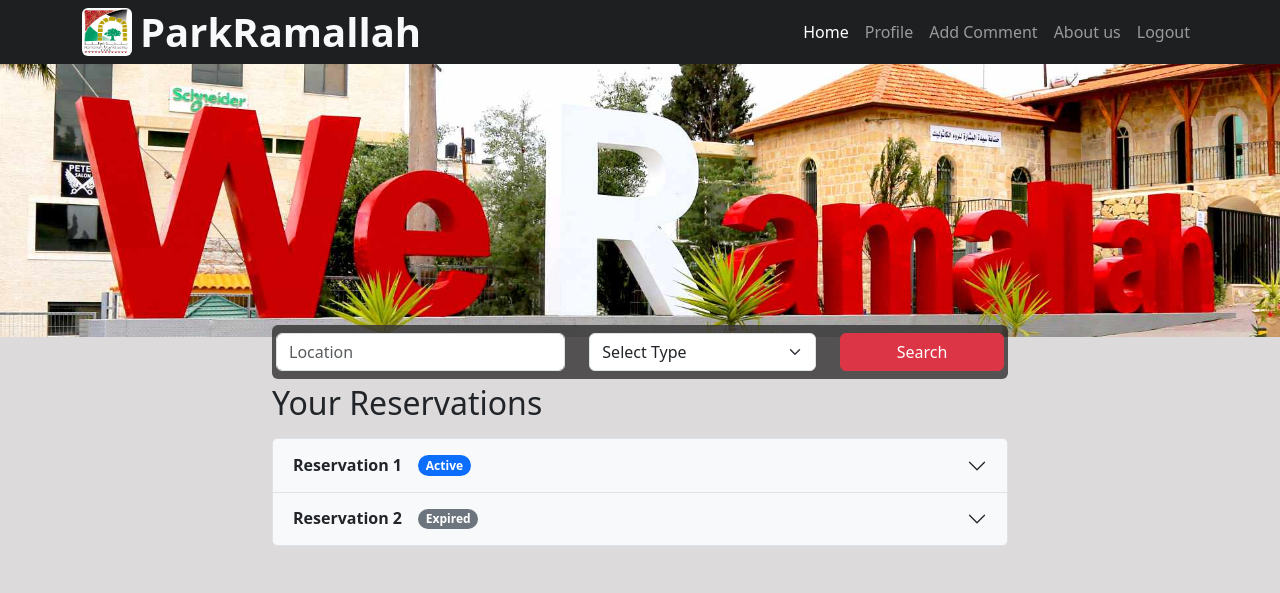
After one commit to Farhoud-Rand/ParkRamallah, a Django app: page /home in a window 1280 px wide. The commit adds this page. Shown: the top 593 px of the page. Run offline with Django 5.2, Linux system fonts and the light colour scheme.

Commit message:
Users: home page first version

```diff
--- /dev/null
+++ b/ParkRamallah/myapp/static/css/home.css
@@ -0,0 +1,39 @@
+body {
+    background-color: #dcdada;
+}
+
+.slidebar-nav ul li a {
+    font-size: 20px;
+    text-decoration: none;
+    display: block;
+    padding: 6px 10px;
+    transition: 0.5s;
+}
+
+.selected, .slidebar-nav ul li a:hover {
+    background-color: #eeeeee;
+    border-radius: 4px;
+}
+
+.navbar {
+    background-color: rgb(30, 31, 32) !important;
+}
+
+.logo-img {
+    width:50px;
+    height: 3rem;
+}
+
+/* Custom styles */
+.container-bg {
+    background-image: url("{% static 'img/we_ramallah.jpg' %}");
+    background-size: 100%; /* Ensure the image covers the entire container */
+    background-position: center;
+    padding: 15% 0;
+    background-repeat: no-repeat;
+}
+
+.search-container {
+    background-color:rgb(53 52 52 / 82%);
+    margin-top: -8%; /* Adjust this value as needed */
+}
--- /dev/null
+++ b/ParkRamallah/myapp/static/js/home.js
@@ -0,0 +1,77 @@
+function search() {
+    const location = document.getElementById('location').value;
+    const type = document.getElementById('type').value;
+
+    const xhr = new XMLHttpRequest();
+    xhr.open('GET', `/search/?location=${location}&type=${type}`, true);
+    xhr.onload = function () {
+        if (xhr.status === 200) {
+            const response = JSON.parse(xhr.responseText);
+            updateParkResults(response.parks);
+        } else {
+            console.error('Failed to fetch search results');
+        }
+    };
+    xhr.send();
+}
+
+function updateParkResults(parks) {
+    const parkResultsContainer = document.getElementById('parkResults');
+    parkResultsContainer.innerHTML = '';
+
+    parks.forEach(park => {
+        const col = document.createElement('div');
+        col.className = 'col-md-6';
+        col.innerHTML = `
+            <div class="card mb-3">
+                <div class="card-body">
+                    <h5 class="card-title">${park.name}</h5>
+                    <p class="card-text">Location: ${park.location}</p>
+                    <p class="card-text">Price: ${park.price}</p>
+                    <a href="#" class="btn btn-primary">Reserve</a>
+                </div>
+            </div>
+        `;
+        parkResultsContainer.appendChild(col);
+    });
+}
+
+// Function to load user reservations
+function loadReservations() {
+    // Sample reservations data (replace with actual data from backend)
+    const reservations = [
+        { id: 1, status: 'Active', parkNumber: 1, arrivalTime: '2024-04-20 09:00', departureTime: '2024-04-20 17:00' },
+        { id: 2, status: 'Expired', parkNumber: 2, arrivalTime: '2024-04-22 10:00', departureTime: '2024-04-22 18:00' }
+    ];
+
+    const reservationsAccordion = document.getElementById('reservationsAccordion');
+    reservations.forEach(reservation => {
+        const accordionItem = document.createElement('div');
+        accordionItem.className = 'accordion-item';
+        accordionItem.innerHTML = `
+            <h2 class="accordion-header">
+                <button class="accordion-button collapsed bg-light text-dark fw-bold" type="button" data-bs-toggle="collapse" data-bs-target="#collapse${reservation.id}" aria-expanded="false" aria-controls="collapse${reservation.id}">
+                    Reservation ${reservation.id}
+                    <span class="badge bg-${reservation.status.toLowerCase() === 'active' ? 'primary' : 'secondary'} rounded-pill mx-3">${reservation.status}</span>
+                </button>
+            </h2>
+            <div id="collapse${reservation.id}" class="accordion-collapse collapse" aria-labelledby="heading${reservation.id}" data-bs-parent="#reservationsAccordion">
+                <div class="accordion-body">
+                    <ul class="list-group">
+                        <li class="list-group-item">Park Number: ${reservation.parkNumber}</li>
+                        <li class="list-group-item">Arrival Time: ${reservation.arrivalTime}</li>
+                        <li class="list-group-item">Departure Time: ${reservation.departureTime}</li>
+                    </ul>
+                    <div class="mt-3">
+                        <button type="button" class="btn btn-warning me-2">Edit Reservation</button>
+                        <button type="button" class="btn btn-danger">Delete Reservation</button>
+                    </div>
+                </div>
+            </div>
+        `;
+        reservationsAccordion.appendChild(accordionItem);
+    });
+}
+
+// Call the function to load reservations when the page loads
+window.onload = loadReservations;
--- /dev/null
+++ b/ParkRamallah/myapp/templates/home.html
@@ -0,0 +1,100 @@
+<!DOCTYPE html>
+<html lang="en">
+<head>
+    <meta charset="UTF-8">
+    <meta name="viewport" content="width=device-width, initial-scale=1.0">
+    <title>User Home - ParkRamallah</title>
+    {% load static %}
+    <!-- Bootstrap CSS -->
+    <link href="https://cdn.jsdelivr.net/npm/bootstrap@5.3.0-alpha1/dist/css/bootstrap.min.css" rel="stylesheet">
+    <!-- Bootstrap Icons CSS -->
+    <link href="https://cdn.jsdelivr.net/npm/bootstrap-icons/font/bootstrap-icons.css" rel="stylesheet">
+    <!-- My CSS -->
+    <link rel="stylesheet" href="{% static 'css/home.css' %}">
+    <style>
+        .container-bg {
+            background-image: url("{% static 'img/we_ramallah.jpg' %}");
+        }
+    </style>
+</head>
+<body>
+    <nav class="navbar navbar-expand-lg navbar-dark bg-dark fixed-top">
+        <div class="container">
+            <img src="{% static 'img/Ramalla_City_Logo.png' %}" alt="logo" class="img-fluid logo-img me-2 rounded">
+            <div class="display-6 text-light fw-bold">ParkRamallah</div>
+            <button class="navbar-toggler" type="button" data-bs-toggle="collapse" data-bs-target="#navbarSupportedContent" aria-controls="navbarSupportedContent" aria-expanded="false" aria-label="Toggle navigation">
+                <span class="navbar-toggler-icon"></span>
+            </button>
+            <div class="collapse navbar-collapse" id="navbarSupportedContent">
+                <ul class="navbar-nav ms-auto mb-2 mb-lg-0">
+                    <li class="nav-item">
+                        <a class="nav-link active" aria-current="page" href="#">Home</a>
+                    </li>
+                    <li class="nav-item">
+                        <a class="nav-link" href="#">Profile</a>
+                    </li>
+                    <li class="nav-item">
+                        <a class="nav-link" href="#">Add Comment</a>
+                    </li>
+                    <li class="nav-item">
+                        <a class="nav-link" href="#">About us</a>
+                    </li>
+                    <li class="nav-item">
+                        <a class="nav-link" href="#">Logout</a>
+                    </li>
+                </ul>
+            </div>
+        </div>
+    </nav>
+
+    <div class="container-fluid container-bg">
+    </div>
+
+    <div class="container">
+        <div class="row justify-content-center ">
+            <div class="col-md-8">
+                <div class="search-container p-1 py-2 rounded align-items-center">
+                    <!-- <h2 class="text-dark mb-3 text-white">Search</h2> -->
+                    <form id="searchForm">
+                        <div class="row">
+                            <div class="col-md-5">
+                                <input id="location" class="form-control" type="search" placeholder="Location" aria-label="Location">
+                            </div>
+                            <div class="col-md-4">
+                                <select id="type" class="form-select">
+                                    <option value="">Select Type</option>
+                                    <option value="normal">Normal</option>
+                                    <option value="special">Special Needs</option>
+                                </select>
+                            </div>
+                            <div class="col-md-3">
+                                <button class="btn btn-danger w-100" type="button" onclick="search()">Search</button>
+                            </div>
+                        </div>
+                    </form>
+                </div>
+            </div>
+        </div>
+    </div>
+
+    <div class="container">
+        <div class="row justify-content-center">
+            <div class="col-md-8">
+                <h2 class="text-dark mb-3">Your Reservations</h2>
+                <div class="accordion" id="reservationsAccordion">
+                    <!-- Reservation accordions will be displayed here -->
+                </div>
+            </div>
+        </div>
+    </div>
+
+    <div class="container mt-5">
+        <div class="row" id="parkResults">
+            <!-- Park search results will be displayed here -->
+        </div>
+    </div>
+
+    <script src="https://cdn.jsdelivr.net/npm/bootstrap@5.3.0-alpha1/dist/js/bootstrap.bundle.min.js"></script>
+    <script src="{% static 'js/home.js' %}"></script>
+</body>
+</html>
--- a/ParkRamallah/myapp/templates/login.html
+++ b/ParkRamallah/myapp/templates/login.html
@@ -34,7 +34,7 @@
                     </div>
                     <div class="offcanvas-body">
                         <ul class="navbar-nav">
-                            <li class="nav-item"><a class="text-dark" href="#">Home</a></li>
+                            <li class="nav-item"><a class="text-dark" href="/home">Home</a></li>
                             <li class="nav-item"><a class="text-dark selected" href="#">Login</a></li>
                             <li class="nav-item"><a class="text-dark" href="/register">Register</a></li>
                             <li class="nav-item"><a class="text-dark" href="#">About us</a></li>
--- a/ParkRamallah/myapp/urls.py
+++ b/ParkRamallah/myapp/urls.py
@@ -4,4 +4,5 @@ from . import views
 urlpatterns = [
     path('login',views.login),
     path('register',views.register),
+    path('home',views.home),
 ]
--- a/ParkRamallah/myapp/views.py
+++ b/ParkRamallah/myapp/views.py
@@ -7,3 +7,7 @@ def login(request):
 # Users: Register page
 def register(request):
     return render(request,"register.html")
+
+# Users: Home page
+def home(request):
+    return render(request, "home.html")
```
Also changed, not shown: ParkRamallah/myapp/static/css/login.css (line endings or trailing spaces), ParkRamallah/myapp/static/img/we_ramallah.jpg (added).
